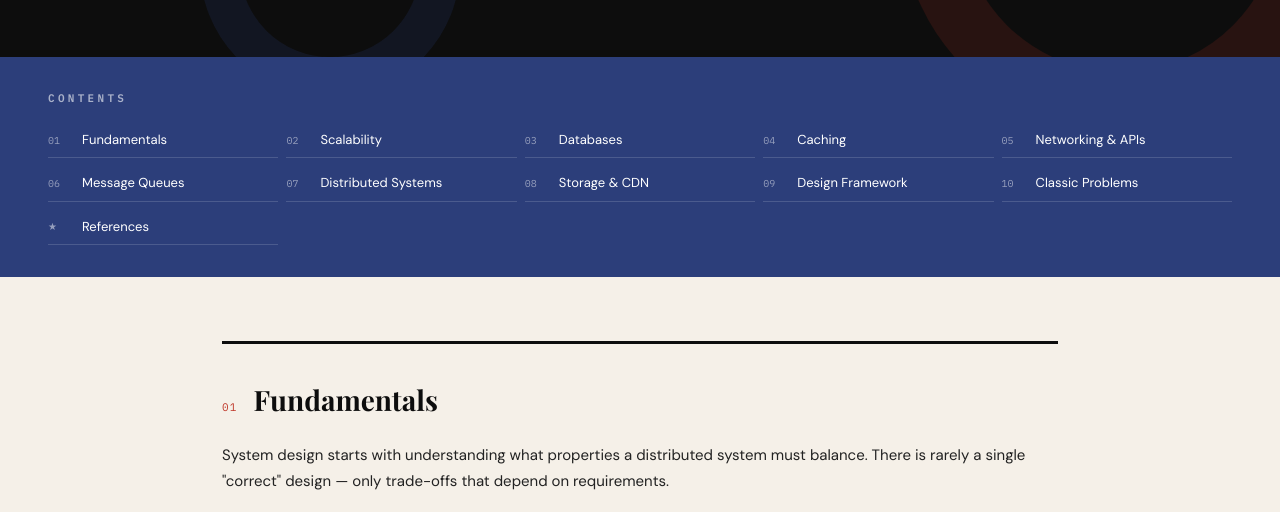
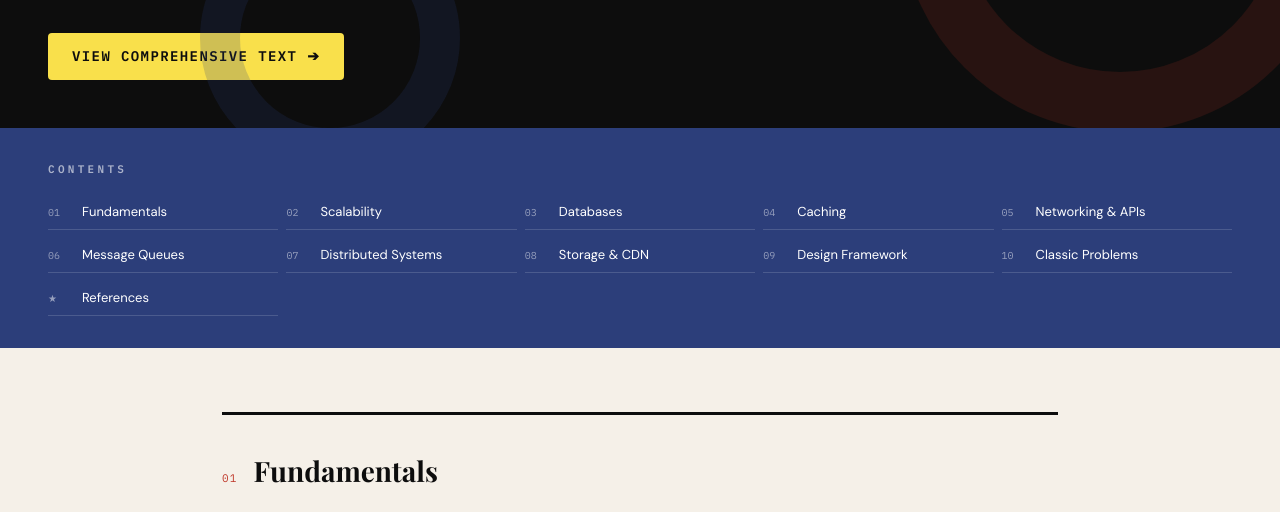
Before and after one commit to suraj-yadav0/SystemDesign, a plain HTML site: page system-design-notes.html in a window 1280 px wide. Shown: the part 248-760 px from the top of the page. Drawn offline with nearby package versions, Linux system fonts and the light colour scheme.

Commit message:
Add link to comprehensive text in header section

```diff
--- a/system-design-notes.html
+++ b/system-design-notes.html
@@ -373,6 +373,7 @@
   <div class="header-label">Engineering Study Notes</div>
   <h1>System Design</h1>
   <p>A comprehensive reference covering core concepts, patterns, trade-offs, and real-world architectures — with curated resources.</p>
+  <a href="system-design-comprehensive.html" style="display: inline-block; margin-top: 24px; color: var(--ink); background: var(--highlight); padding: 12px 24px; text-decoration: none; font-weight: bold; font-family: 'IBM Plex Mono', monospace; font-size: 14px; border-radius: 4px; text-transform: uppercase; letter-spacing: 0.1em; transition: opacity 0.2s;">View Comprehensive Text ➔</a>
 </header>
 
 <!-- TABLE OF CONTENTS -->
```
